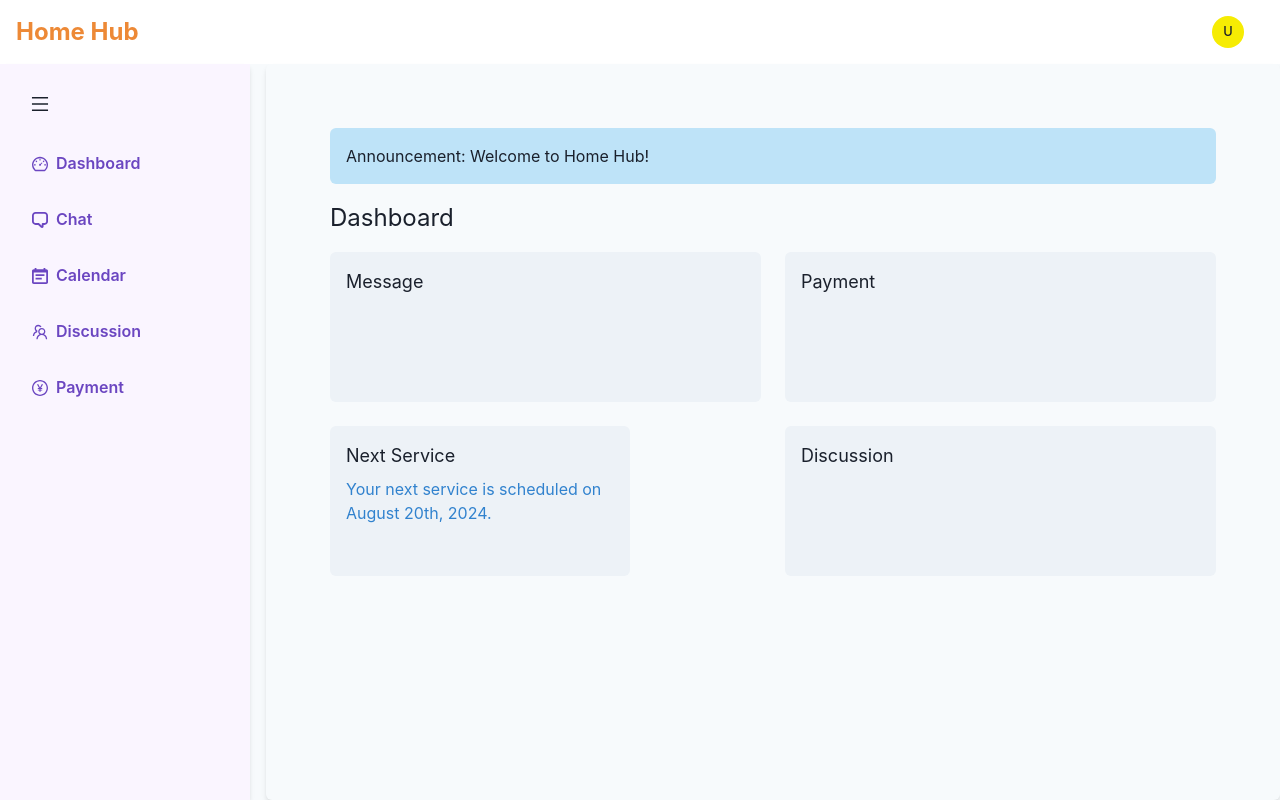
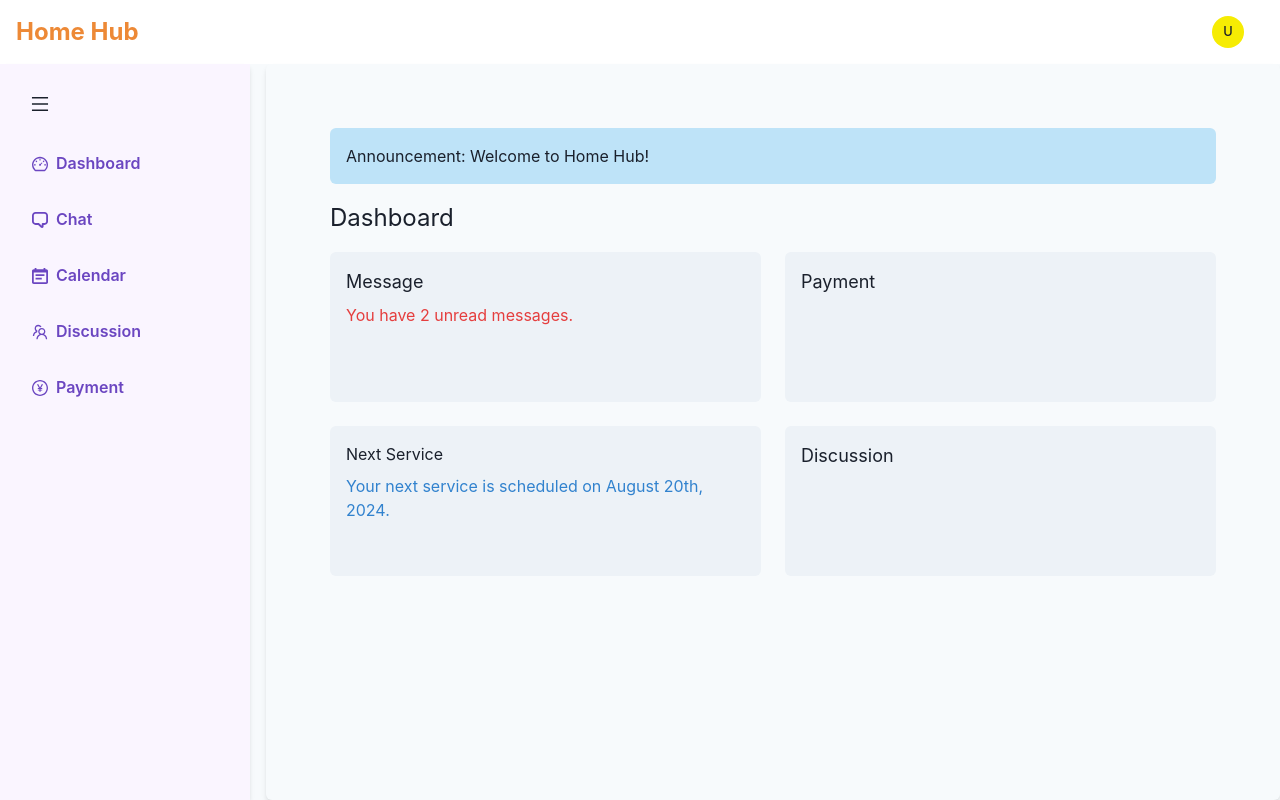
Before and after one commit to TeriyakiLemon/HomeHub_Frontend, a React (Create React App) app: page /MainPage in a window 1280 px wide. Built offline with nearby package versions, Linux system fonts and the light colour scheme; no server answers.

Commit message:
添加了在dashboard 显示未读信息的tag

```diff
--- a/src/Component/Dashboard.js
+++ b/src/Component/Dashboard.js
@@ -13,6 +13,8 @@ function Dashboard() {
   .filter(service => moment(service.date).isAfter(moment()))  // 过滤掉过去的日期
   .sort((a, b) => moment(a.date).diff(moment(b.date)))  // 按日期排序
   [0];
+
+  const UnreadMessage = 2; // 未读消息数量
   return (
 
     // Dashboard component content 目前只是简单的展示了一个Grid布局，包含四个GridItem
@@ -23,15 +25,25 @@ function Dashboard() {
       </Box>
       <Text fontSize="2xl" mb={4}>Dashboard</Text>
       <Grid templateColumns="repeat(2, 1fr)" gap={6}>
-        <GridItem w="100%" h="150px" bg="gray.100" p={4} borderRadius="md">
-          <Text fontSize="lg">Message</Text>
+        <GridItem w="100%" h="auto" bg="gray.100" p={4} borderRadius="md">
+          <Text fontSize="lg" mb={2}>Message</Text>
+          {/* 如果有未读消息，显示未读消息数量，否则显示没有未读消息 */}
+          {UnreadMessage ? (
+            <Text fontSize="md" color="red.500">
+              You have {UnreadMessage} unread messages.
+            </Text>
+          ) : (
+            <Text fontSize="md" color="green.500">
+              You have no unread messages.
+            </Text>
+          )}
         </GridItem>
         <GridItem w="100%" h="150px" bg="gray.100" p={4} borderRadius="md">
           <Text fontSize="lg">Payment</Text>
         </GridItem>
         {/* dashboard section show next service date */}
-        <GridItem w="300px" h="auto" bg="gray.100" p={4} borderRadius="md">
-          <Text fontSize="lg" mb={2}>Next Service</Text>
+        <GridItem w="100%" h="auto" bg="gray.100" p={4} borderRadius="md">
+          <Text fontSize="md" mb={2}>Next Service</Text>
           {/* 如果有下一个服务，显示下一个服务的日期，否则显示没有服务 */}
           {nextService ? (
             <Text fontSize="md" color="blue.500">
```
